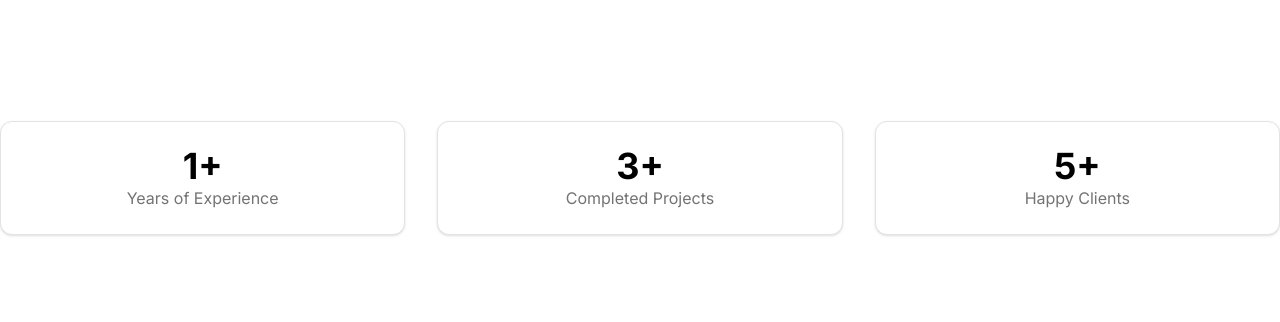
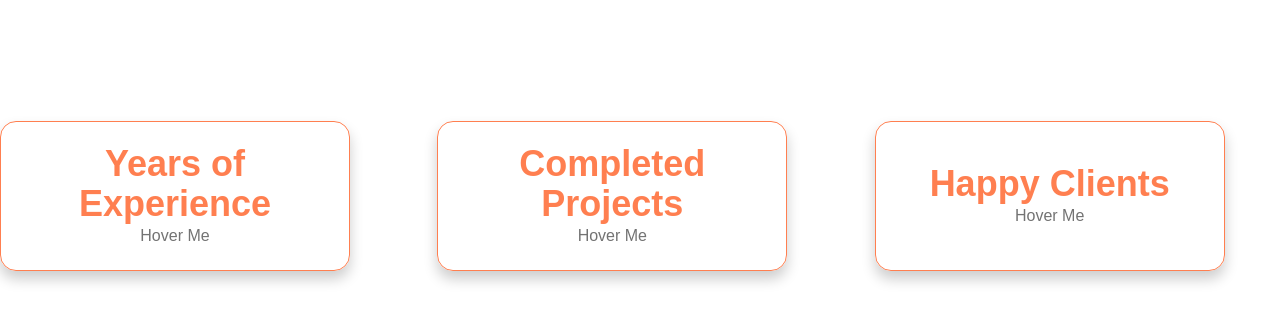
Before and after one commit to ProjectTusharKumar/Portfollio, a Next.js app: page / in a window 1280 px wide. Shown: the part 840-1162 px from the top of the page. Built offline with nearby package versions, Linux system fonts and the light colour scheme.

Commit message:
card modifiy

```diff
--- a/components/contact.tsx
+++ b/components/contact.tsx
@@ -5,7 +5,7 @@ import { Card, CardContent } from "@/components/ui/card";
 import { Button } from "@/components/ui/button";
 import { Input } from "@/components/ui/input";
 import { Textarea } from "@/components/ui/textarea";
-import { Mail, Phone, MapPin, Facebook, Twitter, Linkedin } from "lucide-react";
+import { Mail, Phone, MapPin, Github, Linkedin } from "lucide-react";
 import emailjs from "emailjs-com";
 
 export default function Contact() {
@@ -60,9 +60,9 @@ export default function Contact() {
               <CardContent className="p-6 space-y-4">
                 <div className="flex items-center gap-4">
                   <Mail className="text-primary" />
-                  <span className="text-sm sm:text-base">
+                  <a href="mailto:itstusharkumar15@gmail.com" className="text-sm sm:text-base text-muted-foreground hover:text-primary transition-colors">
                     itstusharkumar15@gmail.com
-                  </span>
+                  </a>
                 </div>
                 <div className="flex items-center gap-4">
                   <Phone className="text-primary" />
@@ -73,15 +73,24 @@ export default function Contact() {
                   <span className="text-sm sm:text-base">Mohali, India</span>
                 </div>
                 <div className="flex gap-4 mt-4">
-                  {[Facebook, Twitter, Linkedin].map((Icon, index) => (
-                    <a
-                      key={index}
-                      href="#"
-                      className="text-muted-foreground hover:text-primary transition-colors cursor-default"
-                    >
-                      <Icon className="h-5 w-5 sm:h-6 sm:w-6" />
-                    </a>
-                  ))}
+                  <a
+                    href="https://www.linkedin.com/in/tus4ar-kumar"
+                    className="text-muted-foreground hover:text-primary transition-colors cursor-default"
+                  >
+                    <Linkedin className="h-5 w-5 sm:h-6 sm:w-6" />
+                  </a>
+                  <a
+                    href="https://github.com/ProjectTusharKumar"
+                    className="text-muted-foreground hover:text-primary transition-colors cursor-default"
+                  >
+                    <Github className="h-5 w-5 sm:h-6 sm:w-6" />
+                  </a>
+                  <a
+                    href="mailto:itstusharkumar15@gmail.com"
+                    className="text-muted-foreground hover:text-primary transition-colors cursor-default"
+                  >
+                    <Mail className="h-5 w-5 sm:h-6 sm:w-6" />
+                  </a>
                 </div>
               </CardContent>
             </Card>
--- a/components/stats.tsx
+++ b/components/stats.tsx
@@ -1,10 +1,12 @@
-import { Card, CardContent } from "@/components/ui/card"
+"use client";
+
+import Card from "@/components/uiverse/card";
 
 const stats = [
-  { title: "Years of Experience", value: "1+" },
-  { title: "Completed Projects", value: "3+" },
-  { title: "Happy Clients", value: "5+" },
-]
+  { title: "Years of Experience", value: "1+",dis:"Year" },
+  { title: "Completed Projects", value: "3+", dis:"Project" },
+  { title: "Happy Clients", value: "5+",dis:"Client" },
+];
 
 export default function Stats() {
   return (
@@ -12,15 +14,25 @@ export default function Stats() {
       <div className="container">
         <div className="grid gap-8 sm:grid-cols-2 lg:grid-cols-3">
           {stats.map((stat, index) => (
-            <Card key={index}>
-              <CardContent className="flex flex-col items-center justify-center p-6">
-                <div className="text-3xl sm:text-4xl font-bold">{stat.value}</div>
-                <div className="text-sm sm:text-base text-muted-foreground text-center">{stat.title}</div>
-              </CardContent>
+            <Card
+              key={index}
+              backContent={
+                <div className="flex flex-col items-center justify-center p-6">
+                  <div className="text-3xl sm:text-4xl font-bold">{stat.value}</div>
+                  <div className="text-sm sm:text-base text-muted-foreground text-center">{stat.dis}</div>
+                </div>
+              }
+              frontBg="front-background-class"
+              backBg="back-background-class"
+            >
+              <div className="flex flex-col items-center justify-center p-6">
+                <div className="text-3xl sm:text-4xl font-bold">{stat.title}</div>
+                <div className="text-sm sm:text-base text-muted-foreground text-center">Hover Me</div>
+              </div>
             </Card>
           ))}
         </div>
       </div>
     </section>
-  )
+  );
 }
--- /dev/null
+++ b/components/uiverse/card.tsx
@@ -0,0 +1,87 @@
+import React, { ReactNode } from 'react';
+import styled from 'styled-components';
+
+interface CardProps {
+  children: ReactNode;
+  backContent: ReactNode;
+  frontBg?: string;
+  backBg?: string;
+}
+
+const Card: React.FC<CardProps> = ({ children, backContent, frontBg, backBg }) => {
+  return (
+    <StyledWrapper $frontBg={frontBg} $backBg={backBg}>
+      <div className="flip-card">
+        <div className="flip-card-inner">
+          <div className="flip-card-front">
+            {children}
+          </div>
+          <div className="flip-card-back">
+            {backContent}
+          </div>
+        </div>
+      </div>
+    </StyledWrapper>
+  );
+};
+
+interface StyledWrapperProps {
+  $frontBg?: string;
+  $backBg?: string;
+}
+
+const StyledWrapper = styled.div<StyledWrapperProps>`
+  .flip-card {
+    background-color: transparent;
+    width: 350px;
+    height: 150px;
+    perspective: 1000px;
+    font-family: sans-serif;
+  }
+
+  .title {
+    font-size: 1.5em;
+    font-weight: 900;
+    text-align: center;
+    margin: 0;
+  }
+
+  .flip-card-inner {
+    position: relative;
+    width: 100%;
+    height: 100%;
+    text-align: center;
+    transition: transform 0.8s;
+    transform-style: preserve-3d;
+  }
+
+  .flip-card:hover .flip-card-inner {
+    transform: rotateY(180deg);
+  }
+
+  .flip-card-front, .flip-card-back {
+    box-shadow: 0 8px 14px 0 rgba(0,0,0,0.2);
+    position: absolute;
+    display: flex;
+    flex-direction: column;
+    justify-content: center;
+    width: 100%;
+    height: 100%;
+    -webkit-backface-visibility: hidden;
+    backface-visibility: hidden;
+    border: 1px solid coral;
+    border-radius: 1rem;
+  }
+
+  .flip-card-front {
+    background: ${({ $frontBg }) => $frontBg || 'linear-gradient(120deg, bisque 60%, rgb(255, 231, 222) 88%, rgb(255, 211, 195) 40%, rgba(255, 127, 80, 0.603) 48%)'};
+    color: coral;
+  }
+
+  .flip-card-back {
+    background: ${({ $backBg }) => $backBg || 'linear-gradient(120deg, rgb(255, 174, 145) 30%, coral 88%, bisque 40%, rgb(255, 185, 160) 78%)'};
+    transform: rotateY(180deg);
+  }
+`;
+
+export default Card;
--- a/package.json
+++ b/package.json
@@ -20,6 +20,7 @@
     "next-themes": "^0.4.4",
     "react": "^18",
     "react-dom": "^18",
+    "styled-components": "^6.1.15",
     "tailwind-merge": "^3.0.1",
     "tailwindcss-animate": "^1.0.7"
   },
```
Also changed, not shown: 1 other file (tests, documents, lock files or other folders).
